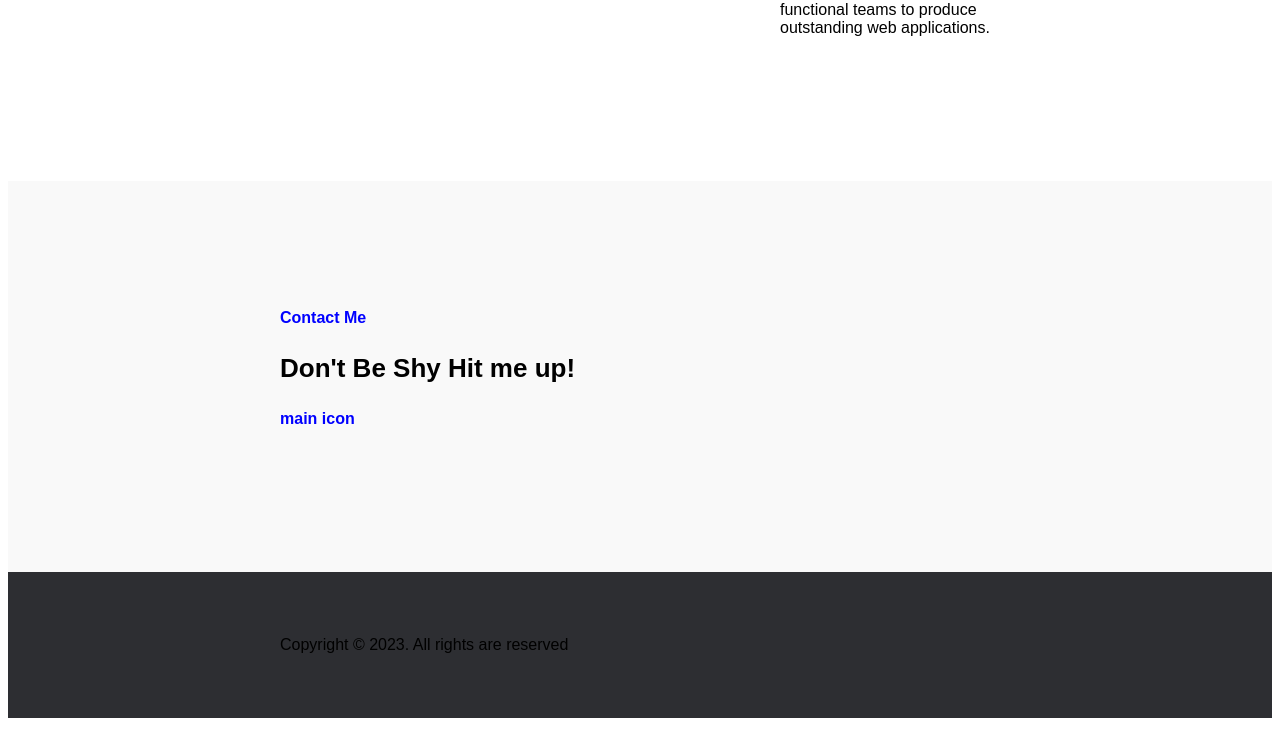
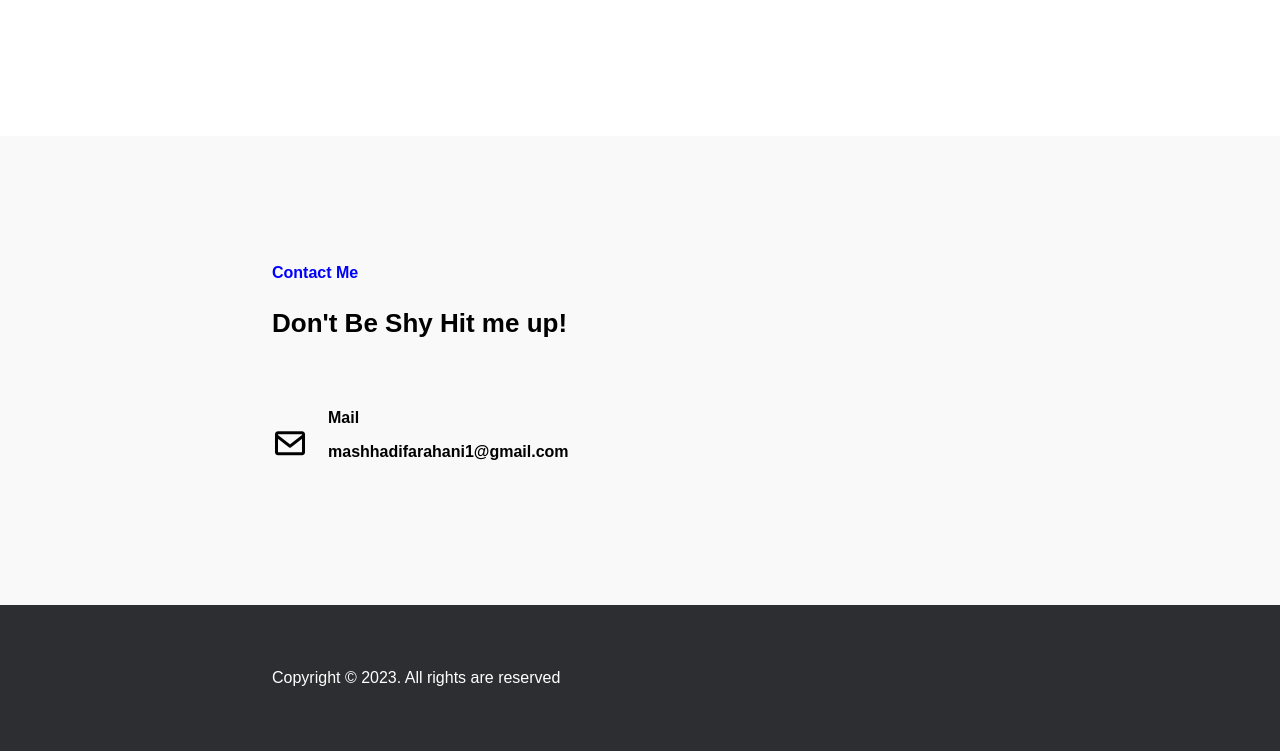
Before and after one commit to AFra1892/Portfolio, a plain HTML site: page index.html in a window 1280 px wide. Shown: the part 1342-2093 px from the top of the page. Before the commit the page ends 2068 px from the top, so only its background shows below. Drawn offline with nearby package versions, Linux system fonts and the light colour scheme.

Commit message:
adding icons

```diff
--- a/index.html
+++ b/index.html
@@ -5,6 +5,7 @@
     <meta name="viewport" content="width=device-width, initial-scale=1.0">
     <title>Portfolio</title>
     <link href="styles.css" rel="stylesheet">
+    <link href='https://unpkg.com/boxicons@2.1.4/css/boxicons.min.css' rel='stylesheet'>
 </head>
 <body>
     <header id="home" class="portfolio__header">
@@ -26,7 +27,10 @@
                 <div class="portfolio__header-content_intro-text">
                     <h1>Front-End React Developer</h1>
                     <p>Hi, I'm Elliot. A passionate Front-end React Developer based in Tehran, Iran. 📍</p>
-                    <p>Git Hun Icon </p>
+                    <div class="portfolio__header-content_intro-text_icons">
+                        <a  class='bx bxl-github  bx-md'></a>
+                        <a  class='bx bxl-linkedin-square  bx-md'></a>
+                    </div>
                 </div>
                 <div class="portfolio__header-content_intro-image"></div>
             </div>
@@ -57,12 +61,21 @@
     <div class="portfolio__contact" id="contact">
         <p>Contact Me</p>
         <h3>Don't Be Shy Hit me up!</h3>
-        <p>main icon</p>
+        <div class="portfolio__contact-email">
+            <i class='bx bx-envelope bx-md' ></i>
+            <div class="portfolio__contact-email_text">
+                <p>Mail</p>
+                <p class="portfolio__contact-email_text-address">mashhadifarahani1@gmail.com</p>
+            </div>
+        </div>
 
     </div>
     <footer class="portfolio__footer">
         <div class="portfolio__footer-text">Copyright © 2023. All rights are reserved</div>
-        <div class="portfolio__footer-icons"></div>
+
     </footer>
+
+
+ <script src="https://unpkg.com/boxicons@2.1.4/dist/boxicons.js"></script>
 </body>
 </html>
--- a/styles.css
+++ b/styles.css
@@ -1,5 +1,7 @@
 body{
     font-family: Poppins,sans-serif;
+    padding: 0;
+    margin: 0;
 }
 .portfolio__header{
     background-color: #f9f9f9;
@@ -120,8 +122,22 @@ body{
 .portfolio__contact h3{
     font-size: 26px;
     font-weight: bold;
+    margin-bottom: 70px;
+}
+.portfolio__contact-email{
+    display: flex;
+    flex-direction: row;
+    gap: 20px;
+    align-items: center;
+}
+.portfolio__contact-email p{
+    color: black;
+}
+.portfolio__contact-email_text-address{
+    color: #555;
 }
 .portfolio__footer{
     background-color: #2d2e32;
     padding: 4rem 17rem;
+    color: #fff;
 }
```
